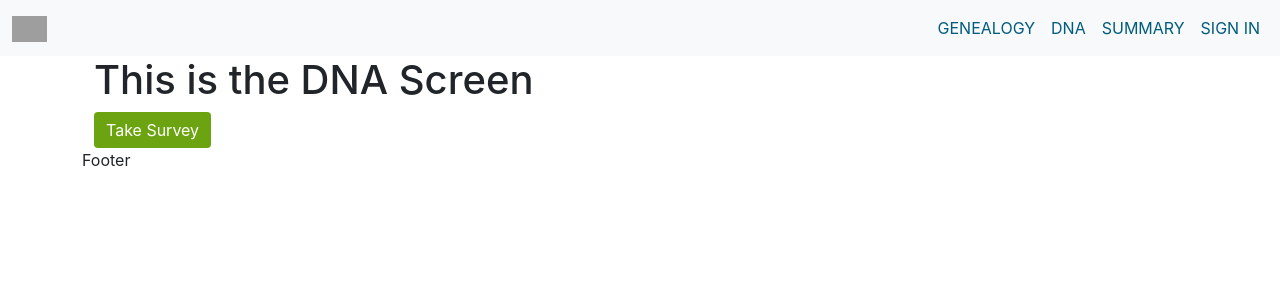
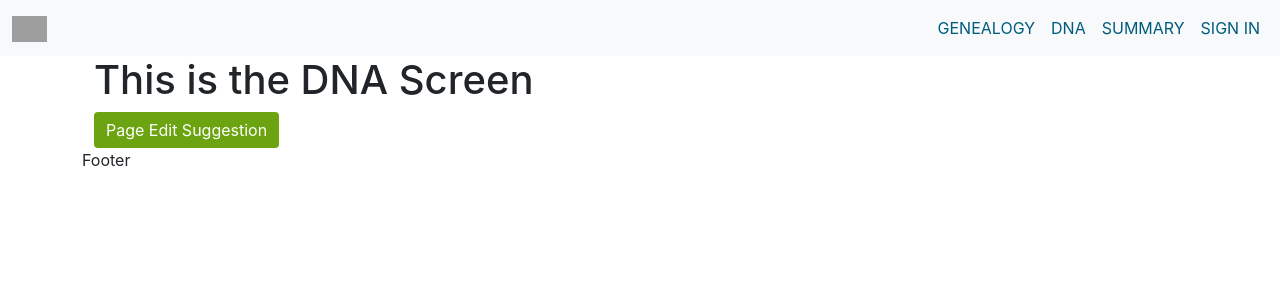
Before and after one commit to brakwaku/survey-app, a React (Create React App) app in the folder frontend/: page /dna in a window 1280 px wide. Shown: the top 300 px of the page. Built offline with nearby package versions, Linux system fonts and the light colour scheme; grey boxes are pictures that could not be loaded.

Commit message:
Survey link button edit

```diff
--- a/frontend/src/Screens/DnaScreen.js
+++ b/frontend/src/Screens/DnaScreen.js
@@ -5,7 +5,7 @@ const DnaScreen = () => {
     return (
         <div className='container'>
             <h1>This is the DNA Screen</h1>
-            <SurveyLink buttonName='Take Survey' />
+            <SurveyLink buttonName='Page Edit Suggestion' />
         </div>
     )
 }
--- a/frontend/src/Screens/GenealogyScreen.js
+++ b/frontend/src/Screens/GenealogyScreen.js
@@ -5,7 +5,7 @@ const GenealogyScreen = () => {
     return (
         <div className='container'>
             <h1>This is the GENEALOGY Screen</h1>
-            <SurveyLink buttonName='Take Survey' />
+            <SurveyLink buttonName='Page Edit Suggestion' />
         </div>
     )
 }
--- a/frontend/src/Screens/HomeScreen.js
+++ b/frontend/src/Screens/HomeScreen.js
@@ -10,7 +10,7 @@ const HomeScreen = () => {
   return (
     <div>
       <h1>This Is My Home</h1>
-      <SurveyLink buttonName='Take Survey' />
+      <SurveyLink buttonName='Page Edit Suggestion' />
     </div>
   );
 };
--- a/frontend/src/Screens/SurveySummaryScreen.js
+++ b/frontend/src/Screens/SurveySummaryScreen.js
@@ -103,7 +103,7 @@ const SurveySummaryScreen = () => {
           // surveys.map((survey) => <h1 key={survey.id}>{survey.name}</h1>)
         )}
 
-        <SurveyLink buttonName="Take Survey" />
+        <SurveyLink buttonName="Page Edit Suggestion" />
       </div>
     </div>
   );
```
